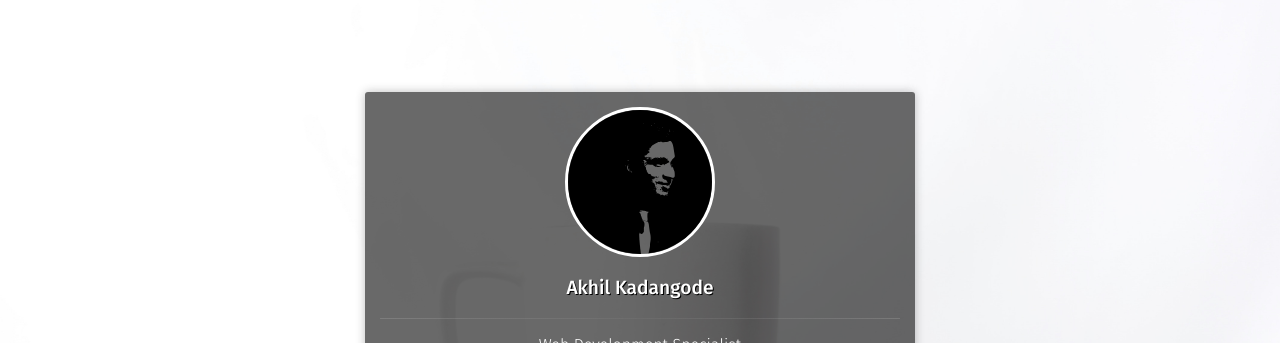
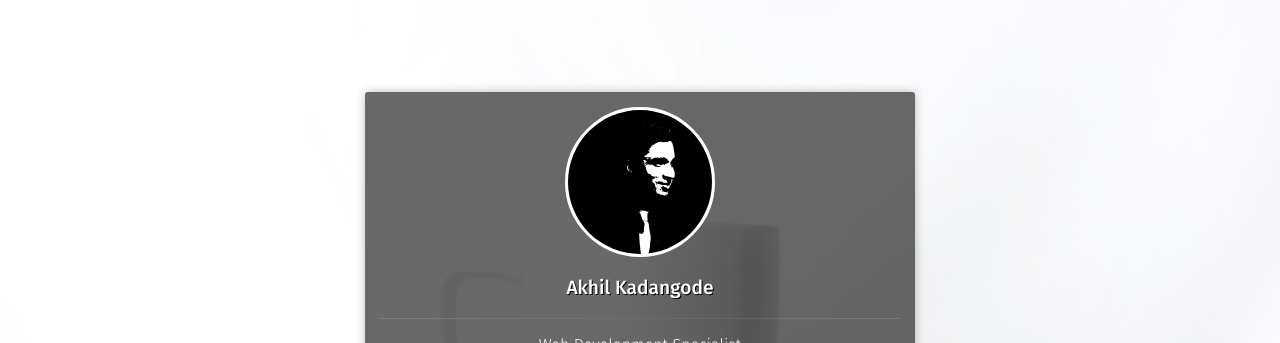
Before and after one commit to Akhilani/akhilani.com, a Jekyll site: the page built from index.html, in a window 1280 px wide. Shown: the part 122-465 px from the top of the page. Built offline with Jekyll 4.4.1, drawn with Linux system fonts in a browser that asks for light colours; some web fonts are replaced.

Commit message:
style changes

```diff
--- a/_sass/elements.scss
+++ b/_sass/elements.scss
@@ -122,6 +122,7 @@ img {
 	border: 3px solid $white;
 	height: 150px;
 	width: 150px;
+    background-color: $white;
 }
 .author-photo {
     background-color: $white;
--- a/_sass/site.scss
+++ b/_sass/site.scss
@@ -222,5 +222,5 @@ header .entry-meta {
 }
 
 .glassy-grey {
-	background-color: #05050599;
+	background-color: $color_translucent_black;
 }
--- a/_sass/variables.scss
+++ b/_sass/variables.scss
@@ -2,6 +2,7 @@
 $bodycolor           : #D24D57;
 $black           	 : #000;
 $white               : #fff;
+$color_translucent_black  : #05050599;
 $color_gray          : #e8e8e8;
 $red                 : #FF4136;
 $maroon              : #85144b;
```
